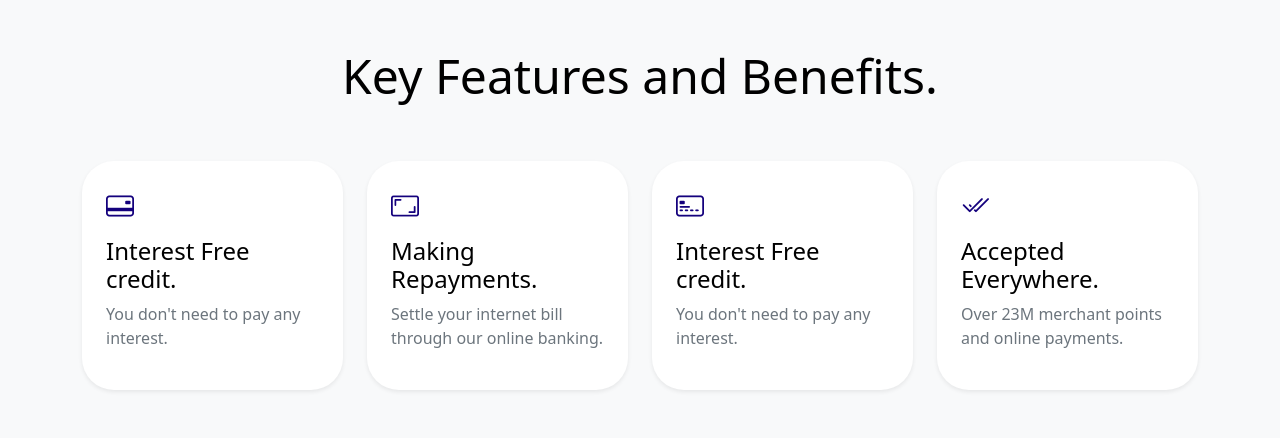
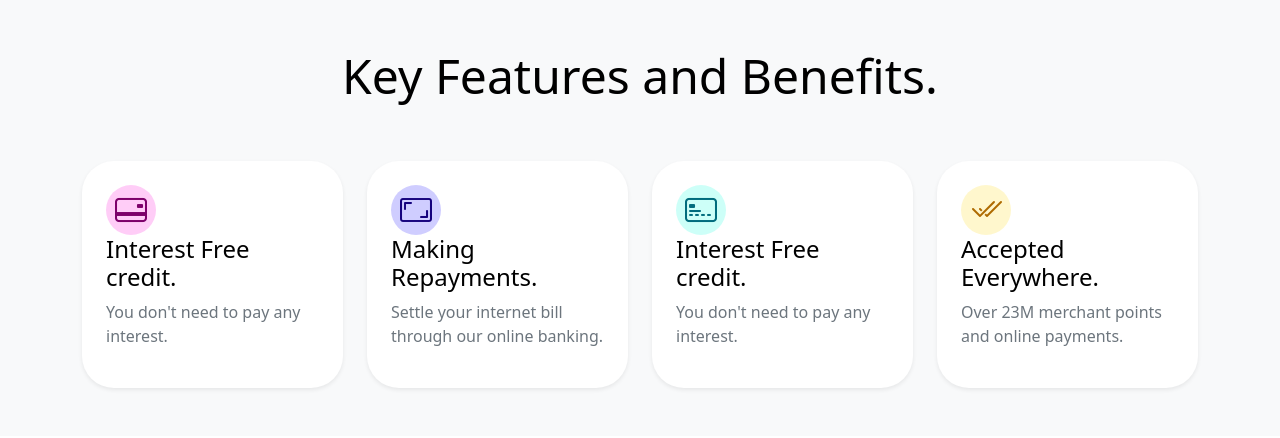
Before and after one commit to ndmichael/digital_banking, a Django app: page /virtualcards/visagold in a window 1280 px wide. Shown: the part 433-871 px from the top of the page. After the commit the page ends 824 px from the top, so only its background shows below. Run offline with Django 4.2, Linux system fonts and the light colour scheme; some libraries are stand-ins or nearby versions.

Commit message:
wrote css for the visa gold page icons

```diff
--- a/dbank/static/dbank/css/core.css
+++ b/dbank/static/dbank/css/core.css
@@ -308,10 +308,33 @@ p{
 }
 
 .vcards .bi {
+    font-size: 2rem;
+    height: 50px;
+    width: 50px;
+    justify-content: center;
+    align-items: center;
+    border-radius: 50%;
+    display: flex;
+}
+
+.vcards .bi-aspect-ratio{
+  background: rgba(175, 172, 255, 0.6);
   color: #14017d;
-  font-size: 28px;
-  display: block;
-  padding-bottom: 10px;
+}
+
+.vcards .bi-credit-card-2-back{
+  background: rgba(255, 172, 242, 0.6);
+  color: #7d016a;
+}
+
+.vcards .bi-credit-card-2-front{
+  background: rgba(172, 255, 243, 0.6);
+  color: #016c7d;
+}
+
+.vcards  .bi-check2-all{
+  background: rgba(255, 242, 172, 0.6);
+  color: #ae6a00;
 }
 
 .vcards p{
```
